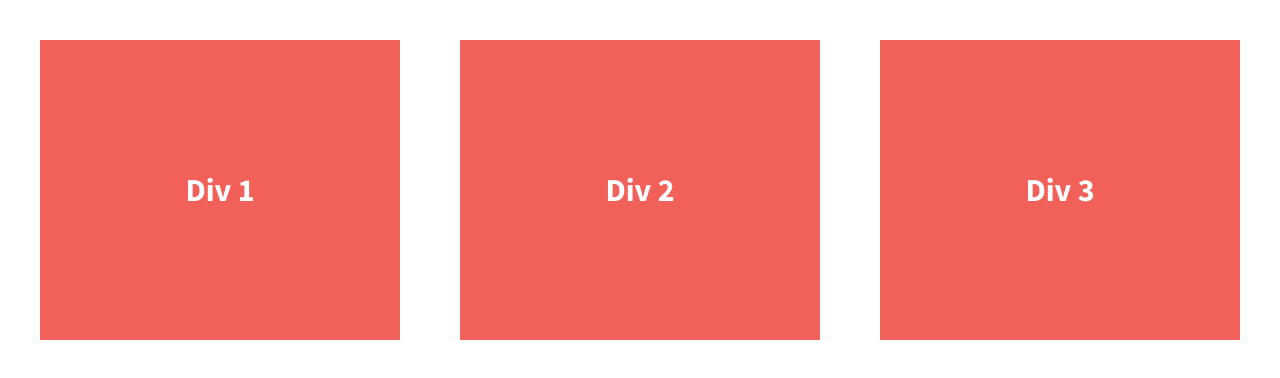
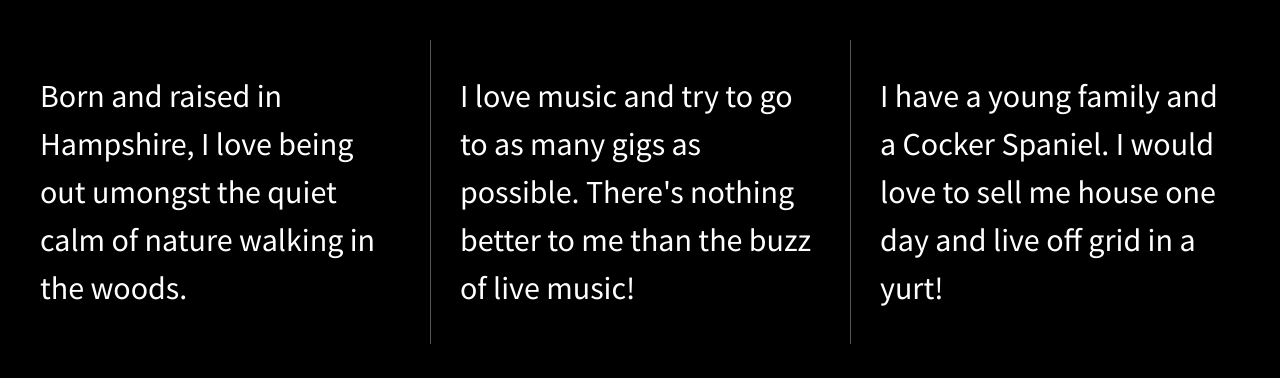
Before and after one commit to apesat99/divs-flexbox, a plain HTML site: page index.html in a window 1280 px wide. Drawn offline with nearby package versions, Linux system fonts and the light colour scheme.

Commit message:
edit of styles and content

```diff
--- a/css/main.css
+++ b/css/main.css
@@ -97,7 +97,7 @@ textarea {
 
 
 html {
-  background-color: #fff;
+  background-color: #000000;
   height: 100%;
 }
 
@@ -110,24 +110,27 @@ body {
 
 .wrapper {
   display: flex;
-  font-weight: 700;
+  flex-flow: row wrap;
   justify-content: space-between;
+  align-items: center;
 }
 
 .div-1, .div-2, .div-3 {
-  /*give the divs a width of 30%, add display:flex, set justify-content and align-items to center*/
   color: #fff;
   display: flex;
   justify-content: center;
   align-items: center;
   line-height: 1.5em;
   font-size: 1.6em;
-  background-color: #f16059;
-  height: 300px;
+  background-color: #000000;
+  height: auto;
   width: 30%;
 }
 
-
+.div-1, .div-2 {
+  border-right: 1px solid #555;
+  padding-right: 30px;
+}
 
 
 /* ==========================================================================
--- a/index.html
+++ b/index.html
@@ -23,13 +23,15 @@
 
         <section class="wrapper">
             <div class="div-1">
-                Div 1
+                <p>Born and raised in Hampshire, I love being out umongst the quiet calm of nature walking in the woods.</p>
             </div>
             <div class="div-2">
-                Div 2
+                <p>I love music and try to go to as many gigs as possible. There's nothing better to me than the buzz
+                  of live music!</p>
             </div>
             <div class="div-3">
-                Div 3
+                <p>I have a young family and a Cocker Spaniel. I would love to sell me house one day and live off grid in a yurt!
+                </p>
             </div>
         </section>
 
```
